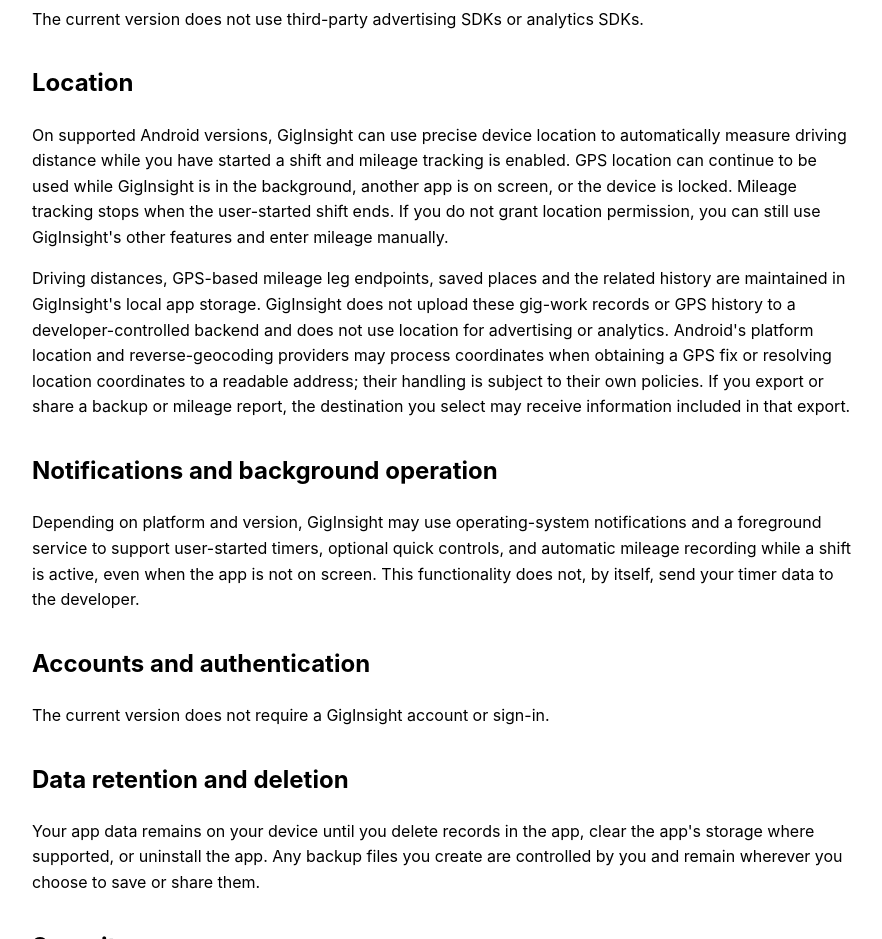
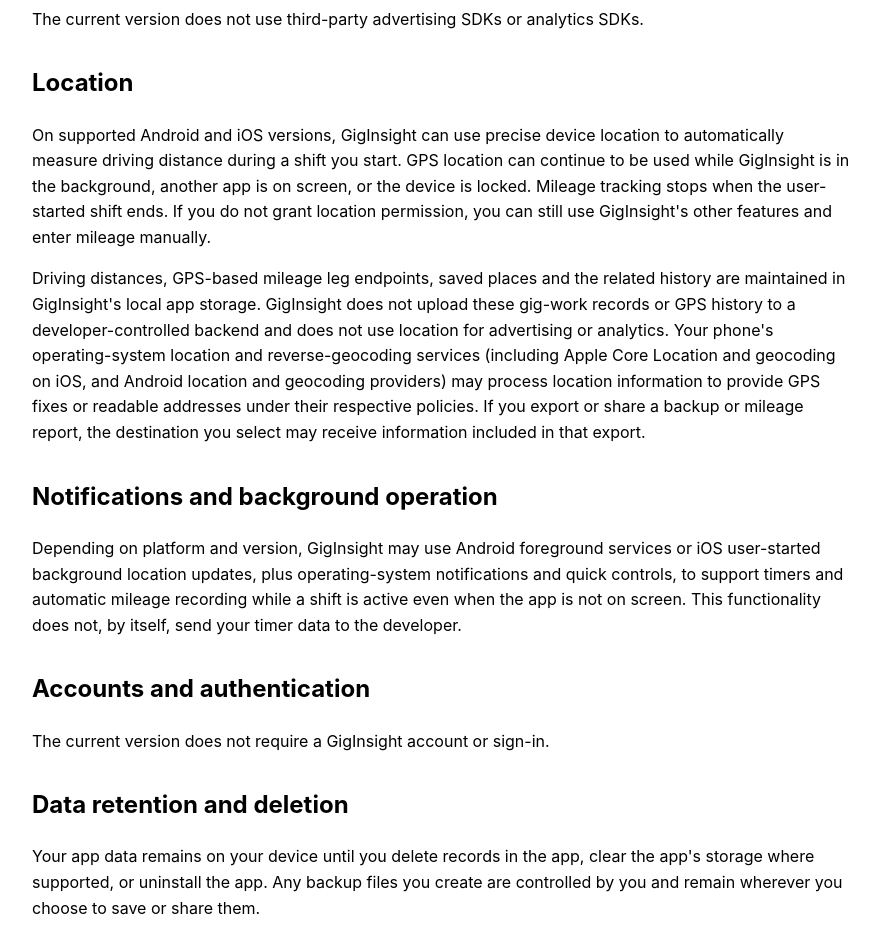
Before and after one commit to chriswilkins0/GigInsight-privacy, a plain HTML site: page index.html in a window 1280 px wide. Shown: the part 940-1879 px from the top of the page, without its empty margins (198-1080 px from the left). Drawn offline with Linux system fonts and the light colour scheme.

Commit message:
Expand GigInsight privacy policy for user-started iOS Core Location mileage parity

```diff
--- a/index.html
+++ b/index.html
@@ -22,7 +22,7 @@
   <p class="muted"><strong>Effective date:</strong> November 1, 2026</p>
 
   <div class="card">
-    <p><strong>Summary:</strong> GigInsight is designed to keep your gig-work information on your device. The app does not require an account, does not use advertising or analytics SDKs, and does not send your gig-work records to the developer. On Android, optional user-started automatic mileage tracking uses device location.</p>
+    <p><strong>Summary:</strong> GigInsight is designed to keep your gig-work information on your device. The app does not require an account, does not use advertising or analytics SDKs, and does not send your gig-work records to the developer. On supported Android and iOS releases, user-started automatic mileage tracking uses device location while a shift is active.</p>
   </div>
 
   <h2>Information you enter or create</h2>
@@ -37,11 +37,11 @@
   <p>The current version does not use third-party advertising SDKs or analytics SDKs.</p>
 
   <h2>Location</h2>
-  <p>On supported Android versions, GigInsight can use precise device location to automatically measure driving distance while you have started a shift and mileage tracking is enabled. GPS location can continue to be used while GigInsight is in the background, another app is on screen, or the device is locked. Mileage tracking stops when the user-started shift ends. If you do not grant location permission, you can still use GigInsight's other features and enter mileage manually.</p>
-  <p>Driving distances, GPS-based mileage leg endpoints, saved places and the related history are maintained in GigInsight's local app storage. GigInsight does not upload these gig-work records or GPS history to a developer-controlled backend and does not use location for advertising or analytics. Android's platform location and reverse-geocoding providers may process coordinates when obtaining a GPS fix or resolving location coordinates to a readable address; their handling is subject to their own policies. If you export or share a backup or mileage report, the destination you select may receive information included in that export.</p>
+  <p>On supported Android and iOS versions, GigInsight can use precise device location to automatically measure driving distance during a shift you start. GPS location can continue to be used while GigInsight is in the background, another app is on screen, or the device is locked. Mileage tracking stops when the user-started shift ends. If you do not grant location permission, you can still use GigInsight's other features and enter mileage manually.</p>
+  <p>Driving distances, GPS-based mileage leg endpoints, saved places and the related history are maintained in GigInsight's local app storage. GigInsight does not upload these gig-work records or GPS history to a developer-controlled backend and does not use location for advertising or analytics. Your phone's operating-system location and reverse-geocoding services (including Apple Core Location and geocoding on iOS, and Android location and geocoding providers) may process location information to provide GPS fixes or readable addresses under their respective policies. If you export or share a backup or mileage report, the destination you select may receive information included in that export.</p>
 
   <h2>Notifications and background operation</h2>
-  <p>Depending on platform and version, GigInsight may use operating-system notifications and a foreground service to support user-started timers, optional quick controls, and automatic mileage recording while a shift is active, even when the app is not on screen. This functionality does not, by itself, send your timer data to the developer.</p>
+  <p>Depending on platform and version, GigInsight may use Android foreground services or iOS user-started background location updates, plus operating-system notifications and quick controls, to support timers and automatic mileage recording while a shift is active even when the app is not on screen. This functionality does not, by itself, send your timer data to the developer.</p>
 
   <h2>Accounts and authentication</h2>
   <p>The current version does not require a GigInsight account or sign-in.</p>
```
